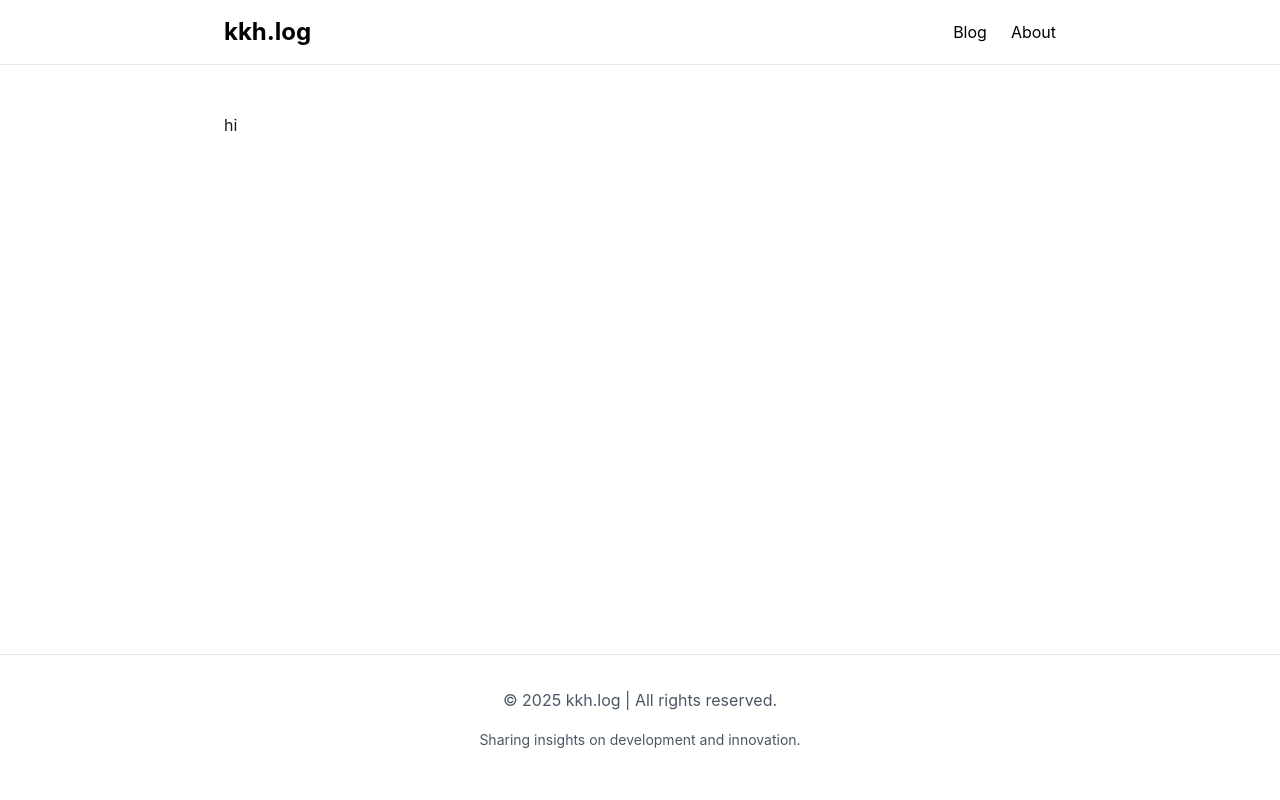
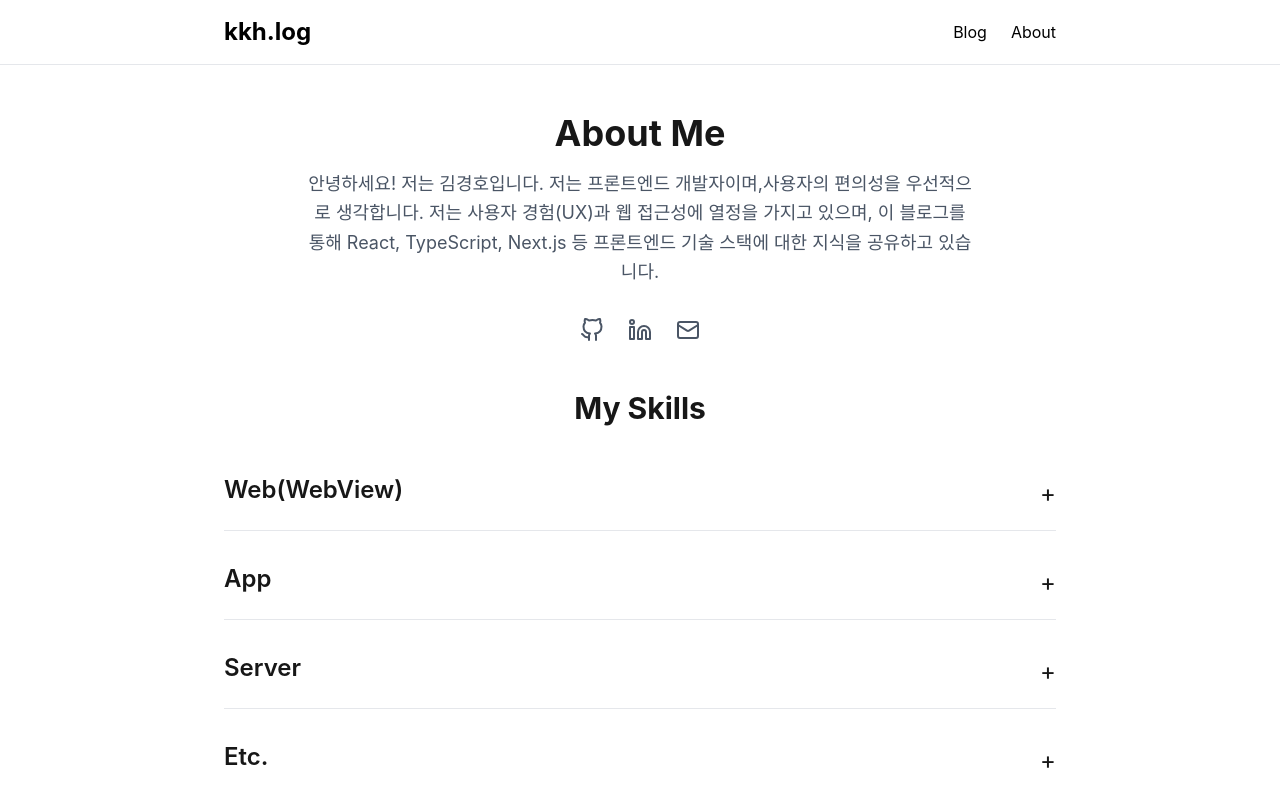
Before and after one commit to rlarudgh/hololog, a Next.js app: page /about in a window 1280 px wide. Shown: the top 800 px of the page. Built offline with nearby package versions, Linux system fonts and the light colour scheme.

Commit message:
feat(about): about 페이지 기능 추가 및 개선

```diff
--- a/src/app/about/page.tsx
+++ b/src/app/about/page.tsx
@@ -1,15 +1,109 @@
+'use client';
+
+import { personalInfo, skillIcons } from '@/entities/user';
 import { Container } from '@/shared/ui';
-import type { Metadata } from 'next';
-
-export const metadata: Metadata = {
-  title: 'About',
-  description: 'Learn more about this blog and its creator',
-};
+import { GitHubIcon, LinkedInIcon, MailIcon } from '@/shared/ui/icon';
+import { useState } from 'react';
 
 export default function AboutPage() {
+  const [openCategories, setOpenCategories] = useState<Record<string, boolean>>(
+    {},
+  );
+
+  const toggleCategory = (category: string) => {
+    setOpenCategories((prev) => ({ ...prev, [category]: !prev[category] }));
+  };
+
   return (
     <Container className="py-12">
-      <div> hi </div>
+      <div className="text-center">
+        <h1 className="text-4xl font-bold mb-4">About Me</h1>
+        <p className="text-lg text-gray-600 dark:text-gray-400 max-w-2xl mx-auto">
+          안녕하세요! 저는 {personalInfo.name}입니다. 저는 {personalInfo.job}
+          이며,
+          {personalInfo.description} 저는 {personalInfo.passion}에 열정을 가지고
+          있으며, 이 블로그를 통해 {personalInfo.sharing}에 대한 지식을 공유하고
+          있습니다.
+        </p>
+      </div>
+
+      <div className="flex justify-center space-x-6 mt-8">
+        <a
+          href={personalInfo.socialLinks.github}
+          target="_blank"
+          rel="noopener noreferrer"
+          className="text-gray-600 hover:text-gray-900 dark:text-gray-400 dark:hover:text-white"
+        >
+          <GitHubIcon />
+        </a>
+        <a
+          href={personalInfo.socialLinks.linkedin}
+          target="_blank"
+          rel="noopener noreferrer"
+          className="text-gray-600 hover:text-gray-900 dark:text-gray-400 dark:hover:text-white"
+        >
+          <LinkedInIcon />
+        </a>
+        <a
+          href={personalInfo.socialLinks.email}
+          className="text-gray-600 hover:text-gray-900 dark:text-gray-400 dark:hover:text-white"
+        >
+          <MailIcon />
+        </a>
+      </div>
+
+      <div className="mt-12">
+        <h2 className="text-3xl font-bold text-center mb-8">My Skills</h2>
+        <div className="space-y-4">
+          {Object.entries(personalInfo.skills)?.map(([category, skills]) => (
+            <div
+              key={category}
+              className="border-b border-gray-200 dark:border-gray-700 last:border-b-0"
+            >
+              <button
+                onClick={() => toggleCategory(category)}
+                className="w-full flex justify-between items-center py-4 text-left"
+              >
+                <h3 className="text-2xl font-semibold">{category}</h3>
+                <span className="text-2xl">
+                  {openCategories[category] ? '-' : '+'}
+                </span>
+              </button>
+              {openCategories[category] && (
+                <div className="flex flex-wrap justify-center gap-4 py-4">
+                  {skills?.map((skill) => (
+                    <div
+                      key={skill}
+                      className="flex flex-col items-center gap-2 p-4 border rounded-lg shadow-md bg-white dark:bg-gray-800 w-36"
+                    >
+                      <div className="text-4xl text-gray-700 dark:text-gray-300">
+                        {skillIcons[skill]}
+                      </div>
+                      <span className="text-gray-800 dark:text-gray-200">
+                        {skill}
+                      </span>
+                    </div>
+                  ))}
+                </div>
+              )}
+            </div>
+          ))}
+        </div>
+      </div>
+
+      <div className="mt-12">
+        <h2 className="text-3xl font-bold text-center mb-6">Certifications</h2>
+        <div className="flex flex-wrap justify-center gap-4">
+          {personalInfo.certifications?.map((cert: string) => (
+            <span
+              key={cert}
+              className="bg-gray-200 text-gray-800 px-4 py-2 rounded-full"
+            >
+              {cert}
+            </span>
+          ))}
+        </div>
+      </div>
     </Container>
   );
 }
--- /dev/null
+++ b/src/entities/user/index.ts
@@ -0,0 +1,2 @@
+export * from './personal-info.data';
+export * from './skill-icons.data';
--- /dev/null
+++ b/src/entities/user/personal-info.data.ts
@@ -0,0 +1,21 @@
+import type { IPersonalInfo } from './personal-info.types';
+
+export const personalInfo: Readonly<IPersonalInfo> = {
+  name: '김경호',
+  job: '프론트엔드 개발자',
+  description: '사용자의 편의성을 우선적으로 생각합니다.',
+  passion: '사용자 경험(UX)과 웹 접근성',
+  sharing: 'React, TypeScript, Next.js 등 프론트엔드 기술 스택',
+  skills: {
+    'Web(WebView)': ['Next.js', 'React', 'Vue', 'TypeScript', 'JavaScript'],
+    App: ['React-Native', 'Flutter', 'Kotlin'],
+    Server: ['Nest.js', 'express', 'node.js', 'Prisma', 'Golang'],
+    'Etc.': ['Python', 'Cpp', 'MySQL'],
+  },
+  certifications: ['정보처리기능사'],
+  socialLinks: {
+    github: 'https://github.com/rlarudgh',
+    linkedin: 'https://www.linkedin.com/in/kimkh05',
+    email: 'mailto:kimkh05.dev@gmail.com',
+  },
+} as const;
--- /dev/null
+++ b/src/entities/user/skill-icons.data.tsx
@@ -0,0 +1,34 @@
+import { FaPython, FaReact, FaVuejs, FaNodeJs } from 'react-icons/fa';
+import {
+  SiNextdotjs,
+  SiTypescript,
+  SiJavascript,
+  SiFlutter,
+  SiKotlin,
+  SiNestjs,
+  SiExpress,
+  SiPrisma,
+  SiGo,
+  SiMysql,
+} from 'react-icons/si';
+import { TbBrandReactNative, TbBrandCpp } from 'react-icons/tb';
+import { type ReactNode } from 'react';
+
+export const skillIcons: { [key: string]: ReactNode } = {
+  'Next.js': <SiNextdotjs />,
+  React: <FaReact />,
+  Vue: <FaVuejs />,
+  TypeScript: <SiTypescript />,
+  JavaScript: <SiJavascript />,
+  'React-Native': <TbBrandReactNative />,
+  Flutter: <SiFlutter />,
+  Kotlin: <SiKotlin />,
+  'Nest.js': <SiNestjs />,
+  express: <SiExpress />,
+  'node.js': <FaNodeJs />,
+  Prisma: <SiPrisma />,
+  Golang: <SiGo />,
+  Python: <FaPython />,
+  Cpp: <TbBrandCpp />,
+  MySQL: <SiMysql />,
+};
--- /dev/null
+++ b/src/shared/ui/icon/github-icon.ui.tsx
@@ -0,0 +1,15 @@
+export const GitHubIcon = () => (
+  <svg
+    xmlns="http://www.w3.org/2000/svg"
+    width="24"
+    height="24"
+    viewBox="0 0 24 24"
+    fill="none"
+    stroke="currentColor"
+    strokeWidth="2"
+    strokeLinecap="round"
+    strokeLinejoin="round"
+  >
+    <path d="M9 19c-5 1.5-5-2.5-7-3m14 6v-3.87a3.37 3.37 0 0 0-.94-2.61c3.14-.35 6.44-1.54 6.44-7A5.44 5.44 0 0 0 20 4.77 5.07 5.07 0 0 0 19.91 1S18.73.65 16 2.48a13.38 13.38 0 0 0-7 0C6.27.65 5.09 1 5.09 1A5.07 5.07 0 0 0 5 4.77a5.44 5.44 0 0 0-1.5 3.78c0 5.42 3.3 6.61 6.44 7A3.37 3.37 0 0 0 9 18.13V22"></path>
+  </svg>
+);
--- /dev/null
+++ b/src/shared/ui/icon/index.ts
@@ -0,0 +1,3 @@
+export * from './github-icon.ui';
+export * from './linkedin-icon.ui';
+export * from './mail-icon.ui';
--- /dev/null
+++ b/src/shared/ui/icon/linkedin-icon.ui.tsx
@@ -0,0 +1,17 @@
+export const LinkedInIcon = () => (
+  <svg
+    xmlns="http://www.w3.org/2000/svg"
+    width="24"
+    height="24"
+    viewBox="0 0 24 24"
+    fill="none"
+    stroke="currentColor"
+    strokeWidth="2"
+    strokeLinecap="round"
+    strokeLinejoin="round"
+  >
+    <path d="M16 8a6 6 0 0 1 6 6v7h-4v-7a2 2 0 0 0-2-2 2 2 0 0 0-2 2v7h-4v-7a6 6 0 0 1 6-6z"></path>
+    <rect x="2" y="9" width="4" height="12"></rect>
+    <circle cx="4" cy="4" r="2"></circle>
+  </svg>
+);
--- /dev/null
+++ b/src/shared/ui/icon/mail-icon.ui.tsx
@@ -0,0 +1,16 @@
+export const MailIcon = () => (
+  <svg
+    xmlns="http://www.w3.org/2000/svg"
+    width="24"
+    height="24"
+    viewBox="0 0 24 24"
+    fill="none"
+    stroke="currentColor"
+    strokeWidth="2"
+    strokeLinecap="round"
+    strokeLinejoin="round"
+  >
+    <rect x="2" y="4" width="20" height="16" rx="2"></rect>
+    <path d="m22 7-8.97 5.7a1.94 1.94 0 0 1-2.06 0L2 7"></path>
+  </svg>
+);
```
Also changed, not shown: src/entities/user/personal-info.types.ts (added, +14 -0 lines).
